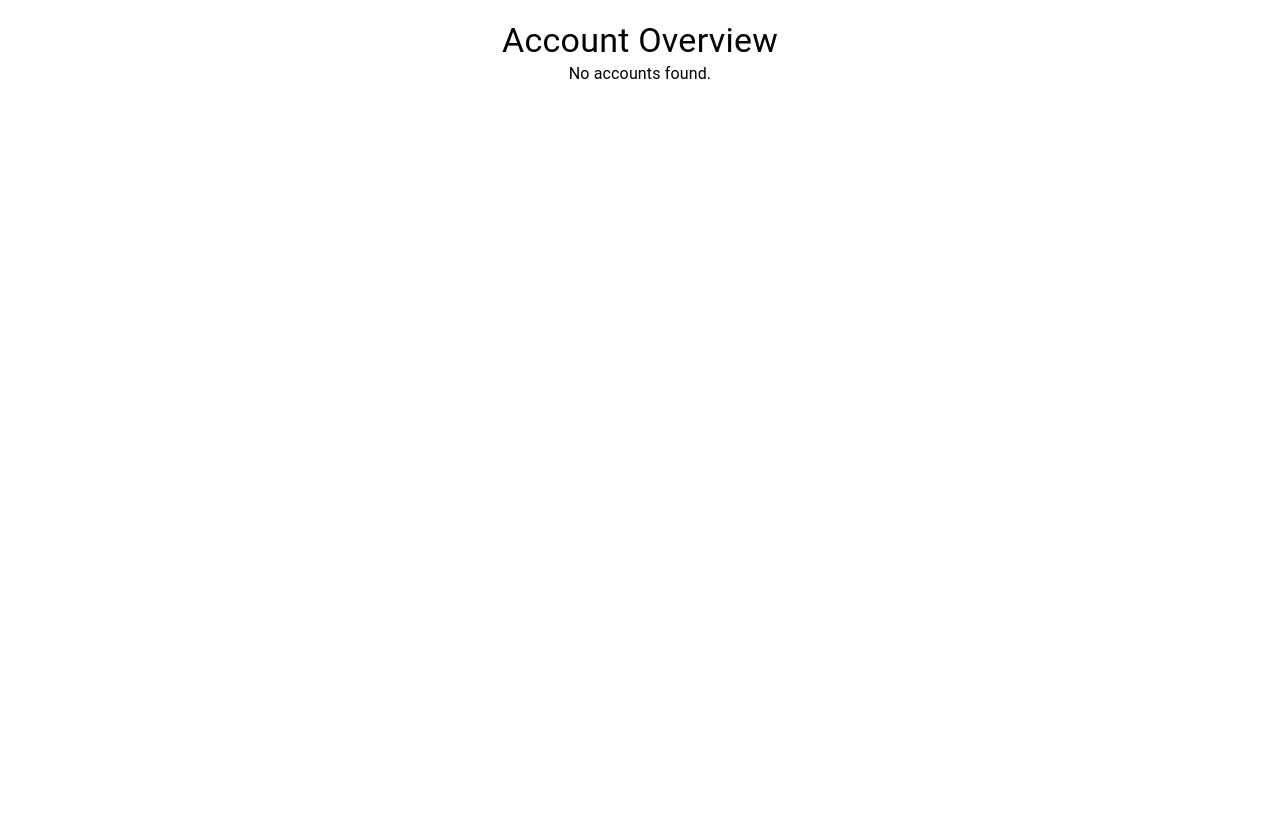
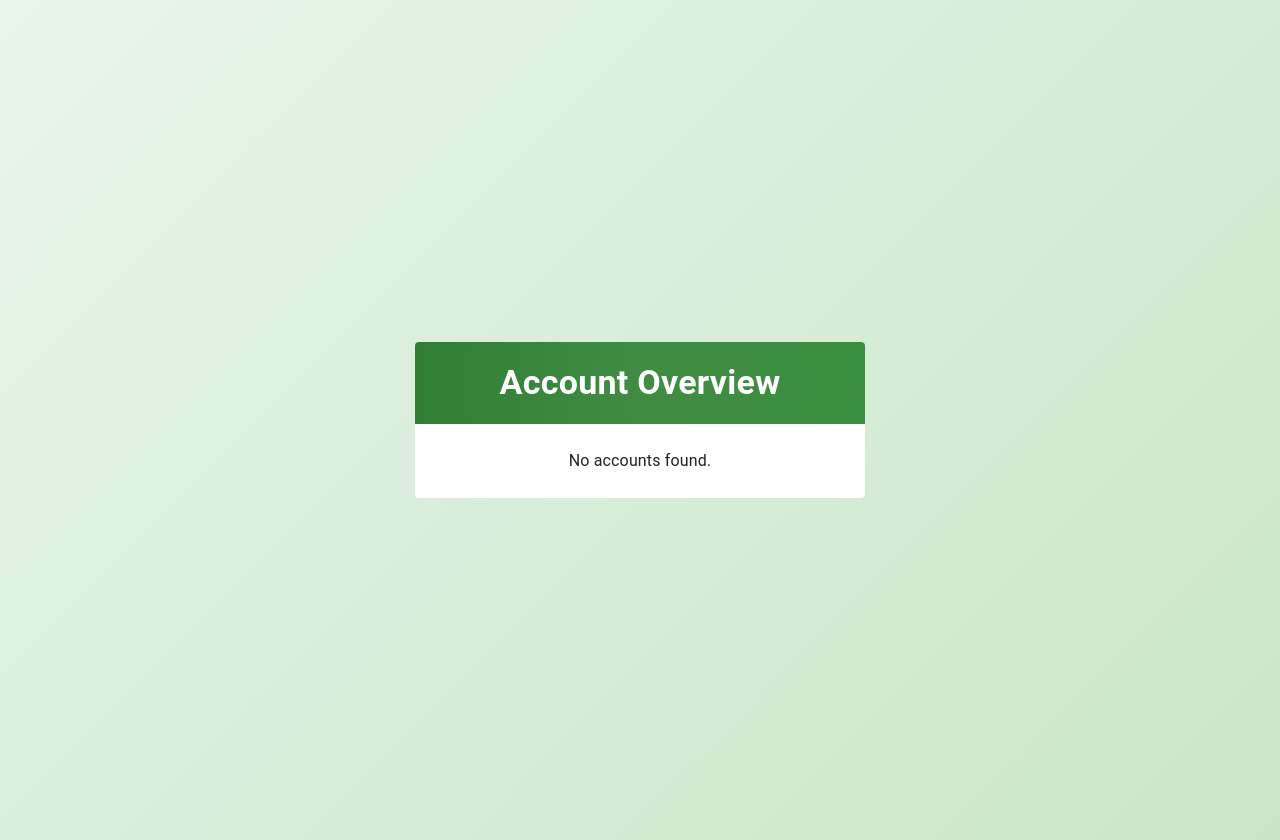
Before and after one commit to tjgray94/BankAppUI, a React (Create React App) app in the folder bankapp/: page /account in a window 1280 px wide. Before the commit the page ends 800 px from the top, so only its background shows below. Built offline with nearby package versions, Linux system fonts and the light colour scheme.

Commit message:
Updated design of Account page

```diff
--- a/bankapp/src/Account.css
+++ b/bankapp/src/Account.css
@@ -1,5 +1,102 @@
-.container {
+.account-container {
+  background: linear-gradient(135deg, #e8f5e9 0%, #c8e6c9 100%);
+  min-height: 100vh;
+  display: flex;
+  flex-direction: column;
+  justify-content: center;
+  align-items: center;
+  padding: 20px;
+}
+
+.card {
+  border-radius: 16px;
+  overflow: hidden;
+  box-shadow: 0 10px 30px rgba(0, 0, 0, 0.1);
+  background: rgba(255, 255, 255, 0.95);
+  backdrop-filter: blur(10px);
+  width: 100%;
+  position: relative;
+  margin: 0 auto;
+  max-width: 450px;
+}
+
+.card-header {
+  background: linear-gradient(90deg, #2e7d32, #388e3c);
+  padding: 20px 0;
+  color: white;
+  position: relative;
+  overflow: hidden;
   text-align: center;
-  margin: 20px auto;
-  width: 300px;
 }
+
+.card-header::before {
+  content: '';
+  position: absolute;
+  top: -50%;
+  left: -50%;
+  width: 200%;
+  height: 200%;
+  background: radial-gradient(circle, rgba(255,255,255,0.1) 0%, transparent 60%);
+  opacity: 0.6;
+}
+
+.card-content {
+  padding: 25px 20px;
+}
+
+.balance-display {
+  background-color: rgba(200, 230, 201, 0.2);
+  padding: 15px;
+  border-radius: 8px;
+  margin-bottom: 20px;
+  border: 1px solid #c8e6c9;
+}
+
+.button-primary {
+  background: linear-gradient(90deg, #2e7d32, #43a047) !important;
+  box-shadow: 0 4px 12px rgba(46, 125, 50, 0.3) !important;
+  transition: all 0.3s ease !important;
+  margin-bottom: 10px !important;
+}
+
+.button-primary:hover {
+  transform: translateY(-2px);
+  box-shadow: 0 6px 14px rgba(46, 125, 50, 0.4) !important;
+}
+
+.button-secondary {
+  border: 2px solid #43a047 !important;
+  color: #2e7d32 !important;
+  transition: all 0.3s ease !important;
+  margin-bottom: 10px !important;
+}
+
+.button-secondary:hover {
+  background-color: rgba(67, 160, 71, 0.08) !important;
+  transform: translateY(-2px);
+}
+
+.message-container {
+  text-align: center;
+  padding: 40px 20px;
+  animation: fadeIn 0.8s ease-out forwards;
+}
+
+.transaction-prompt {
+  background: rgba(255, 255, 255, 0.95);
+  border-radius: 16px;
+  padding: 30px;
+  box-shadow: 0 10px 30px rgba(0, 0, 0, 0.1);
+  max-width: 400px;
+  margin: 0 auto;
+  animation: fadeIn 0.8s ease-out forwards;
+}
+
+@keyframes fadeIn {
+  from {
+    opacity: 0;
+  }
+  to {
+    opacity: 1
+  }
+}
--- a/bankapp/src/Account.js
+++ b/bankapp/src/Account.js
@@ -1,13 +1,23 @@
 import React, { useState, useEffect } from 'react';
 import { useNavigate } from 'react-router-dom';
-import { Button, Typography, Box, Stack } from '@mui/material';
+import { Button, Typography, Box, Stack, Paper, Divider } from '@mui/material';
 import axios from 'axios';
 import TransactionHistory from './TransactionHistory';
 import { updateAccount, submitTransaction } from './api';
 import Deposit from './Deposit';
 import Withdraw from './Withdraw';
 import Transfer from './Transfer';
+import { keyframes } from '@emotion/react';
 import './Account.css';
+
+const fadeIn = keyframes`
+  from {
+    opacity: 0;
+  }
+  to {
+    opacity: 1
+  }
+`;
 
 const Account = () => {
   const [accounts, setAccounts] = useState([]);
@@ -108,80 +118,194 @@ const Account = () => {
 
   if (showTransactionPrompt) {
     return (
-      <Box textAlign="center" mt={8}>
+      <Box className="account-container">
+        <Box className="transaction-prompt">
           <Typography variant="h6" gutterBottom>Would you like to make another transaction?</Typography>
-        <Stack direction="row" spacing={2} justifyContent="center" mt={2}>
-          <Button variant="contained" onClick={handleContinue}>Yes</Button>
-          <Button variant="outlined" color="secondary" onClick={handleNo}>No</Button>
+          <Stack direction="row" spacing={2} justifyContent="center" mt={3}>
+            <Button variant="contained" className="button-primary" onClick={handleContinue}>Yes</Button>
+            <Button variant="outlined" className="button-secondary" onClick={handleNo}>No</Button>
           </Stack>
+        </Box>
       </Box>
     );
   }
 
   if (showMessage) {
     return (
-      <Box textAlign="center" mt={8}>
-        <Typography variant="h5" color="success.main" fontWeight="bold">
+      <Box className="account-container">
+        <Paper elevation={0} className="card" sx={{ animation: `${fadeIn} 0.8s ease-out forwards` }}>
+          <Box className="card-header">
+            <Typography variant="h4" sx={{ fontWeight: 600 }}>
+              Thank You
+            </Typography>
+          </Box>
+          <Box className="card-content message-container">
+            <Typography variant="h6" color="success.main" fontWeight="500">
               Thank you for banking with BankApp
             </Typography>
+          </Box>
+        </Paper>
       </Box>
     );
   }
 
   if (showHistory) {
     return (
-      <div className="transactionHistoryScreen">
+      <div className="account-container">
         <TransactionHistory userId={userId} accounts={accounts} handleBackFromHistory={handleBackFromHistory} />
       </div>
     );
   }
 
   return (
-    <div className="container">
-      <Typography variant="h4">Account Overview</Typography>
+    <Box className="account-container">
+      <Paper elevation={0} className="card" sx={{ animation: `${fadeIn} 0.8s ease-out forwards` }}>
+        <Box className="card-header">
+          <Typography variant="h4" sx={{ fontWeight: 600 }}>
+            {!selectedAccount ? 'Account Overview' :
+              `${selectedAccount.accountType === 'CHECKING' ? 'Checking' : 'Savings'} Account`}
+          </Typography>
+        </Box>
+
+        <Box className="card-content">
           {accounts && accounts.length > 0 ? (
             <>
               {!selectedAccount ? (
-          <Stack spacing={2} mt={2}>
+                <Stack spacing={2}>
+                  <Typography variant="body1" sx={{ mb: 2 }}>
+                    Select an account to manage:
+                  </Typography>
+
                   {accounts.map((account, index) => (
-              <Button type="button" variant="contained" fullWidth key={account.accountNumber || index} onClick={() => handleAccountSelection(account)}>
-                {account.accountType === 'CHECKING' ? 'Checking' : 'Savings'}
+                    <Button
+                      key={account.accountNumber || index}
+                      variant="contained"
+                      fullWidth
+                      className="button-primary"
+                      onClick={() => handleAccountSelection(account)}
+                    >
+                      {account.accountType === 'CHECKING' ? 'Checking' : 'Savings'} Account
                     </Button>
                   ))}
-            <Button type="button" variant="contained" fullWidth onClick={handleTransactionHistory}>History</Button>
-            <Button type="button" variant="outlined" fullWidth onClick={handleLogout}>Logout</Button>
+
+                  <Divider sx={{ my: 2 }} />
+
+                  <Button
+                    variant="contained"
+                    fullWidth
+                    className="button-primary"
+                    onClick={handleTransactionHistory}
+                  >
+                    Transaction History
+                  </Button>
+
+                  <Button
+                    variant="outlined"
+                    fullWidth
+                    className="button-secondary"
+                    onClick={handleLogout}
+                  >
+                    Logout
+                  </Button>
                 </Stack>
               ) : (
                 <>
-          <Typography variant="h6">Balance: ${selectedAccount.balance.toFixed(2)}</Typography>
+                  <Box className="balance-display">
+                    <Typography variant="h6" fontWeight="500">
+                      Current Balance
+                    </Typography>
+                    <Typography variant="h4" color="primary.main" sx={{ fontWeight: 'bold' }}>
+                      ${selectedAccount.balance.toFixed(2)}
+                    </Typography>
+                  </Box>
 
                   {!selectedFunction ? (
-            <Stack spacing={2} mt={2}>
-              <Button type="button" variant="contained" fullWidth onClick={() => setSelectedFunction('deposit')}>Deposit</Button>
-              <Button type="button" variant="contained" fullWidth onClick={() => setSelectedFunction('withdraw')}>Withdraw</Button>
+                    <Stack spacing={2}>
+                      <Button
+                        variant="contained"
+                        fullWidth
+                        className="button-primary"
+                        onClick={() => setSelectedFunction('deposit')}
+                      >
+                        Deposit
+                      </Button>
+
+                      <Button
+                        variant="contained"
+                        fullWidth
+                        className="button-primary"
+                        onClick={() => setSelectedFunction('withdraw')}
+                      >
+                        Withdraw
+                      </Button>
+
                       {accounts.length > 1 && (
-                <Button type="button" variant="contained" fullWidth onClick={() => setSelectedFunction('transfer')}>Transfer</Button>
+                        <Button
+                          variant="contained"
+                          fullWidth
+                          className="button-primary"
+                          onClick={() => setSelectedFunction('transfer')}
+                        >
+                          Transfer
+                        </Button>
                       )}
-              <Button type="button" variant="outlined" fullWidth onClick={() => handleBack(false)}>Back</Button>
+
+                      <Divider sx={{ my: 1 }} />
+
+                      <Button
+                        variant="outlined"
+                        fullWidth
+                        className="button-secondary"
+                        onClick={() => handleBack(false)}
+                      >
+                        Back
+                      </Button>
                     </Stack>
                   ) : (
-            <Stack spacing={2} mt={2}>
+                    <Stack spacing={2}>
                       {selectedFunction === 'deposit' && selectedAccount && (
-                <Deposit userId={userId} selectedAccount={selectedAccount} updateAccount={updateAccount}
-                  submitTransaction={submitTransaction} setSelectedAccount={setSelectedAccount} setShowTransactionPrompt={setShowTransactionPrompt}
+                        <Deposit
+                          userId={userId}
+                          selectedAccount={selectedAccount}
+                          updateAccount={updateAccount}
+                          submitTransaction={submitTransaction}
+                          setSelectedAccount={setSelectedAccount}
+                          setShowTransactionPrompt={setShowTransactionPrompt}
                         />
                       )}
+
                       {selectedFunction === 'withdraw' && selectedAccount && (
-                <Withdraw userId={userId} selectedAccount={selectedAccount} updateAccount={updateAccount}
-                  submitTransaction={submitTransaction} setSelectedAccount={setSelectedAccount} setShowTransactionPrompt={setShowTransactionPrompt}
+                        <Withdraw
+                          userId={userId}
+                          selectedAccount={selectedAccount}
+                          updateAccount={updateAccount}
+                          submitTransaction={submitTransaction}
+                          setSelectedAccount={setSelectedAccount}
+                          setShowTransactionPrompt={setShowTransactionPrompt}
                         />
                       )}
+
                       {selectedFunction === 'transfer' && selectedAccount && (
-                <Transfer userId={userId} accounts={accounts} selectedAccount={selectedAccount} setAccounts={setAccounts} updateAccount={updateAccount}
-                  submitTransaction={submitTransaction} setSelectedAccount={setSelectedAccount} setShowTransactionPrompt={setShowTransactionPrompt}
+                        <Transfer
+                          userId={userId}
+                          accounts={accounts}
+                          selectedAccount={selectedAccount}
+                          setAccounts={setAccounts}
+                          updateAccount={updateAccount}
+                          submitTransaction={submitTransaction}
+                          setSelectedAccount={setSelectedAccount}
+                          setShowTransactionPrompt={setShowTransactionPrompt}
                         />
                       )}
-              <Button type="button" variant="outlined" fullWidth onClick={() => handleBack(true)}>Back</Button>
+
+                      <Button
+                        variant="outlined"
+                        fullWidth
+                        className="button-secondary"
+                        onClick={() => handleBack(true)}
+                      >
+                        Back
+                      </Button>
                     </Stack>
                   )}
                 </>
@@ -190,7 +314,9 @@ const Account = () => {
           ) : (
             <Typography>No accounts found.</Typography>
           )}
-    </div>
+        </Box>
+      </Paper>
+    </Box>
   );
 };
 
```
Lines whose indentation alone changed are shown as unchanged.
